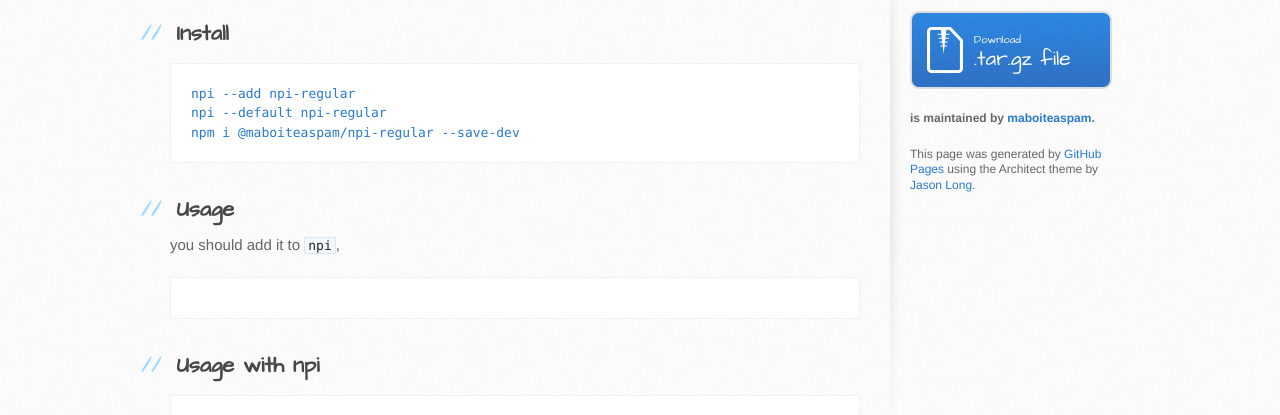
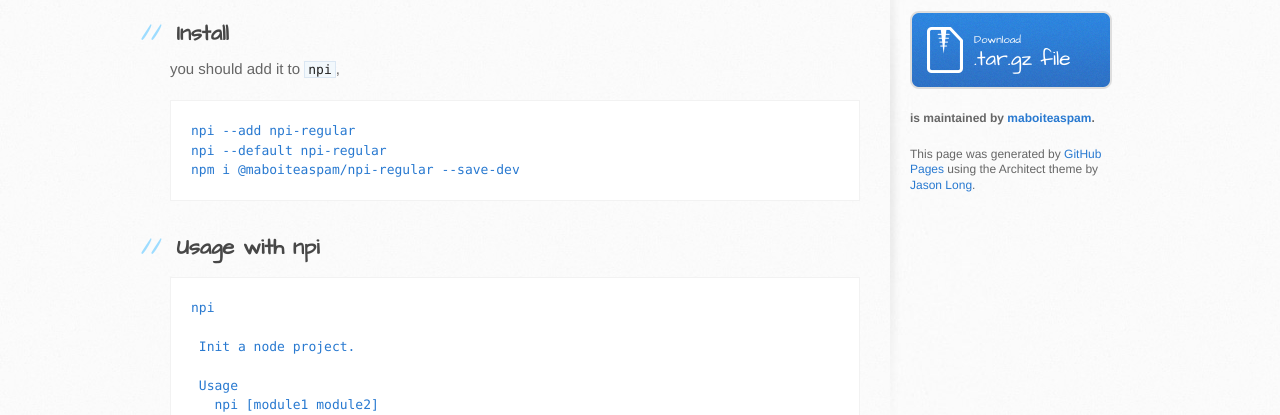
Before and after one commit to maboiteaspam/npi-regular, a plain HTML site: page index.html in a window 1280 px wide. Shown: the part 321-736 px from the top of the page. Drawn offline with Linux system fonts and the light colour scheme.

```diff
--- a/index.html
+++ b/index.html
@@ -36,17 +36,13 @@
 <h2>
 <a id="install" class="anchor" href="#install" aria-hidden="true"><span class="octicon octicon-link"></span></a>Install</h2>
 
+<p>you should add it to <code>npi</code>,</p>
+
 <pre><code>npi --add npi-regular
 npi --default npi-regular
 npm i @maboiteaspam/npi-regular --save-dev
 </code></pre>
 
-<h2>
-<a id="usage" class="anchor" href="#usage" aria-hidden="true"><span class="octicon octicon-link"></span></a>Usage</h2>
-
-<p>you should add it to <code>npi</code>,</p>
-
-<pre><code></code></pre>
 <h2>
 <a id="usage-with-npi" class="anchor" href="#usage-with-npi" aria-hidden="true"><span class="octicon octicon-link"></span></a>Usage with npi</h2>
 
```
Also changed, not shown: params.json (+1 -1 lines).
